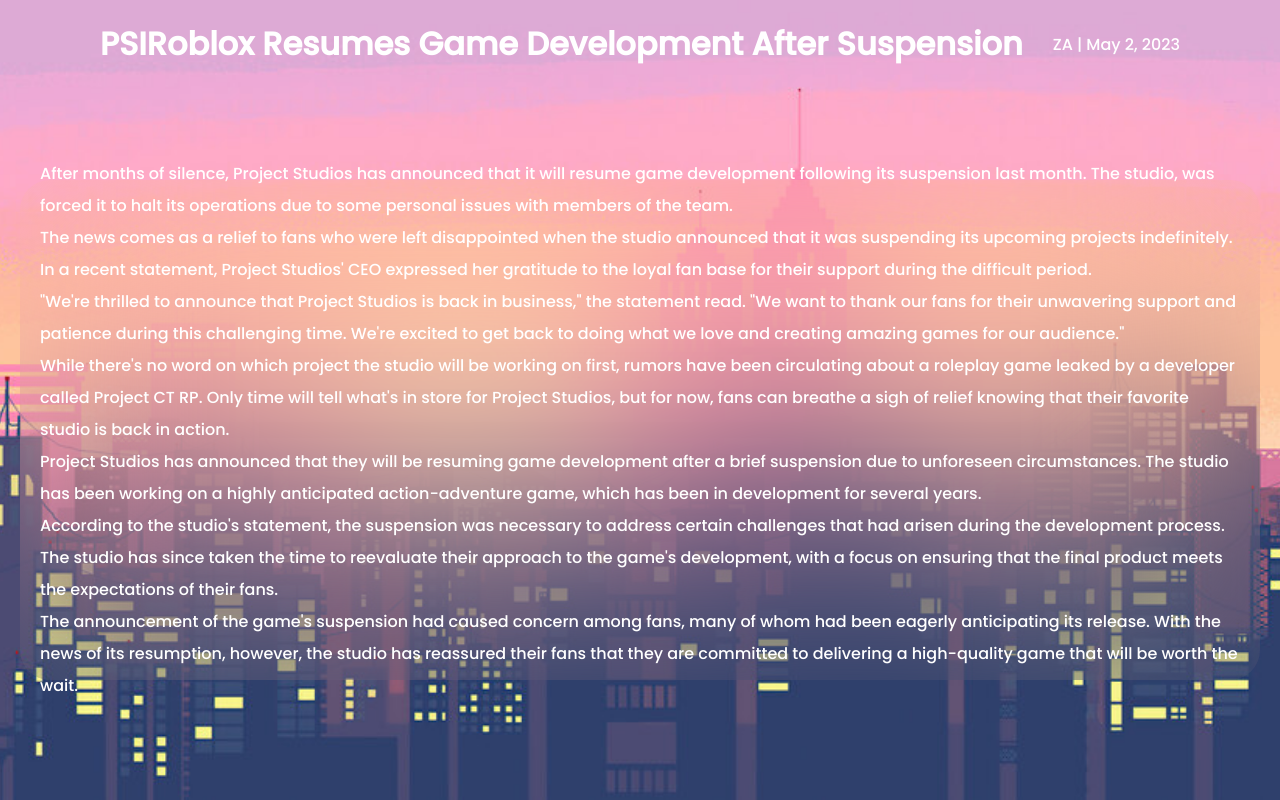
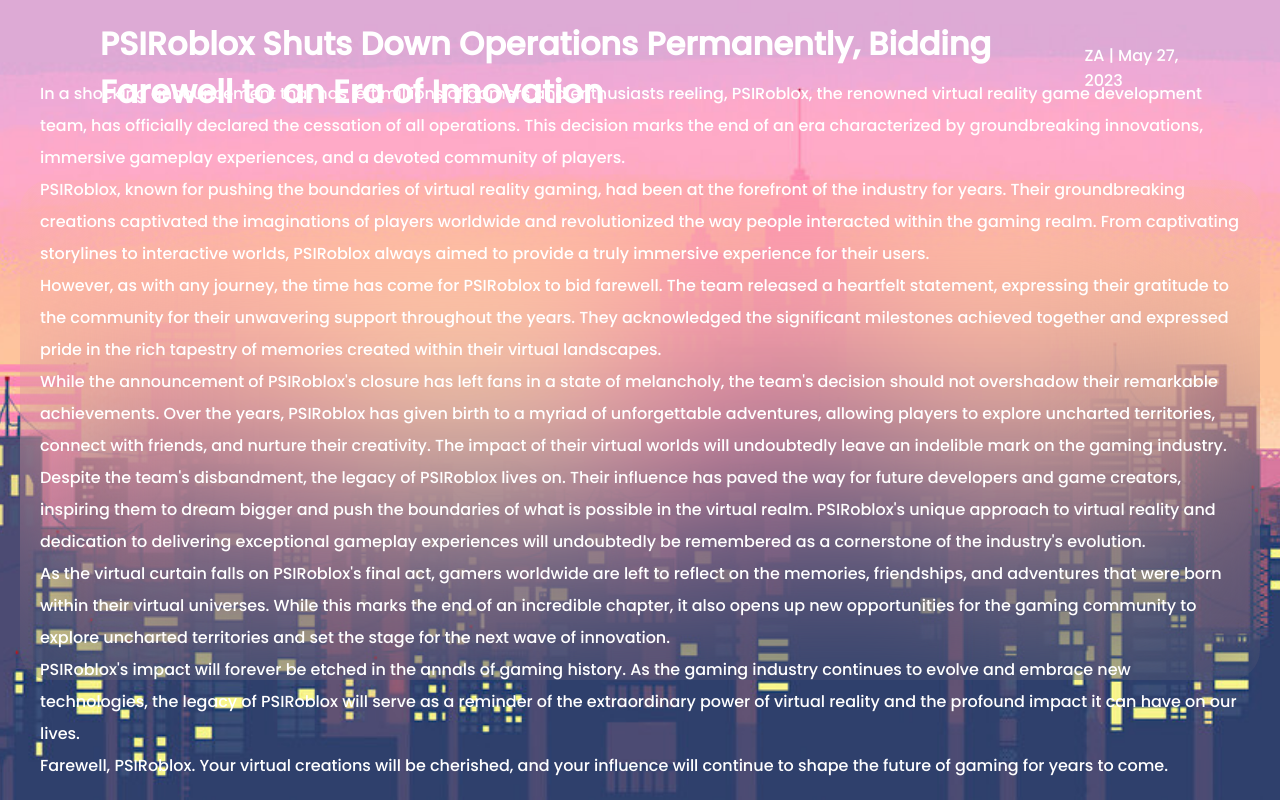
Before and after one commit to AlexSucksAtCoding/PSI-Test-Site, a plain HTML site: page Article 1.html in a window 1280 px wide. Drawn offline with Linux system fonts and the light colour scheme.

Commit message:
Add files via upload

```diff
--- a/Article 1.html
+++ b/Article 1.html
@@ -9,33 +9,36 @@
 <body>
 
   <header>
-    <h1>PSIRoblox Resumes Game Development After Suspension</h1>
-    <p>ZA | May 2, 2023</p>
+    <h1>PSIRoblox Shuts Down Operations Permanently, Bidding Farewell to an Era of Innovation</h1>
+    <p>ZA | May 27, 2023</p>
   </header>
 
   <div class="wrapper">
     <div class="container">
       <article>
         <p>
-          After months of silence, Project Studios has announced that it will resume game development following its suspension last month. The studio, was forced it to halt its operations due to some personal issues with members of the team.
+          In a shocking announcement that has left millions of gamers and enthusiasts reeling, PSIRoblox, the renowned virtual reality game development team, has officially declared the cessation of all operations. This decision marks the end of an era characterized by groundbreaking innovations, immersive gameplay experiences, and a devoted community of players.
         </p>
         <p>
-          The news comes as a relief to fans who were left disappointed when the studio announced that it was suspending its upcoming projects indefinitely. In a recent statement, Project Studios' CEO expressed her gratitude to the loyal fan base for their support during the difficult period.
+          PSIRoblox, known for pushing the boundaries of virtual reality gaming, had been at the forefront of the industry for years. Their groundbreaking creations captivated the imaginations of players worldwide and revolutionized the way people interacted within the gaming realm. From captivating storylines to interactive worlds, PSIRoblox always aimed to provide a truly immersive experience for their users.
         </p>
         <p>
-          "We're thrilled to announce that Project Studios is back in business," the statement read. "We want to thank our fans for their unwavering support and patience during this challenging time. We're excited to get back to doing what we love and creating amazing games for our audience."
+          However, as with any journey, the time has come for PSIRoblox to bid farewell. The team released a heartfelt statement, expressing their gratitude to the community for their unwavering support throughout the years. They acknowledged the significant milestones achieved together and expressed pride in the rich tapestry of memories created within their virtual landscapes.
         </p>
         <p>
-          While there's no word on which project the studio will be working on first, rumors have been circulating about a roleplay game leaked by a developer called Project CT RP. Only time will tell what's in store for Project Studios, but for now, fans can breathe a sigh of relief knowing that their favorite studio is back in action.
+          While the announcement of PSIRoblox's closure has left fans in a state of melancholy, the team's decision should not overshadow their remarkable achievements. Over the years, PSIRoblox has given birth to a myriad of unforgettable adventures, allowing players to explore uncharted territories, connect with friends, and nurture their creativity. The impact of their virtual worlds will undoubtedly leave an indelible mark on the gaming industry.
         </p>
         <p>
-          Project Studios has announced that they will be resuming game development after a brief suspension due to unforeseen circumstances. The studio has been working on a highly anticipated action-adventure game, which has been in development for several years.
+          Despite the team's disbandment, the legacy of PSIRoblox lives on. Their influence has paved the way for future developers and game creators, inspiring them to dream bigger and push the boundaries of what is possible in the virtual realm. PSIRoblox's unique approach to virtual reality and dedication to delivering exceptional gameplay experiences will undoubtedly be remembered as a cornerstone of the industry's evolution.
         </p>
         <p>
-          According to the studio's statement, the suspension was necessary to address certain challenges that had arisen during the development process. The studio has since taken the time to reevaluate their approach to the game's development, with a focus on ensuring that the final product meets the expectations of their fans.
+          As the virtual curtain falls on PSIRoblox's final act, gamers worldwide are left to reflect on the memories, friendships, and adventures that were born within their virtual universes. While this marks the end of an incredible chapter, it also opens up new opportunities for the gaming community to explore uncharted territories and set the stage for the next wave of innovation.
         </p>
         <p>
-          The announcement of the game's suspension had caused concern among fans, many of whom had been eagerly anticipating its release. With the news of its resumption, however, the studio has reassured their fans that they are committed to delivering a high-quality game that will be worth the wait.
+          PSIRoblox's impact will forever be etched in the annals of gaming history. As the gaming industry continues to evolve and embrace new technologies, the legacy of PSIRoblox will serve as a reminder of the extraordinary power of virtual reality and the profound impact it can have on our lives.
+        </p>
+        <p>
+          Farewell, PSIRoblox. Your virtual creations will be cherished, and your influence will continue to shape the future of gaming for years to come.
         </p>
       </article>
     </div>
```
Also changed, not shown: Article 2.html (+13 -7 lines), News.html (+4 -4 lines).
